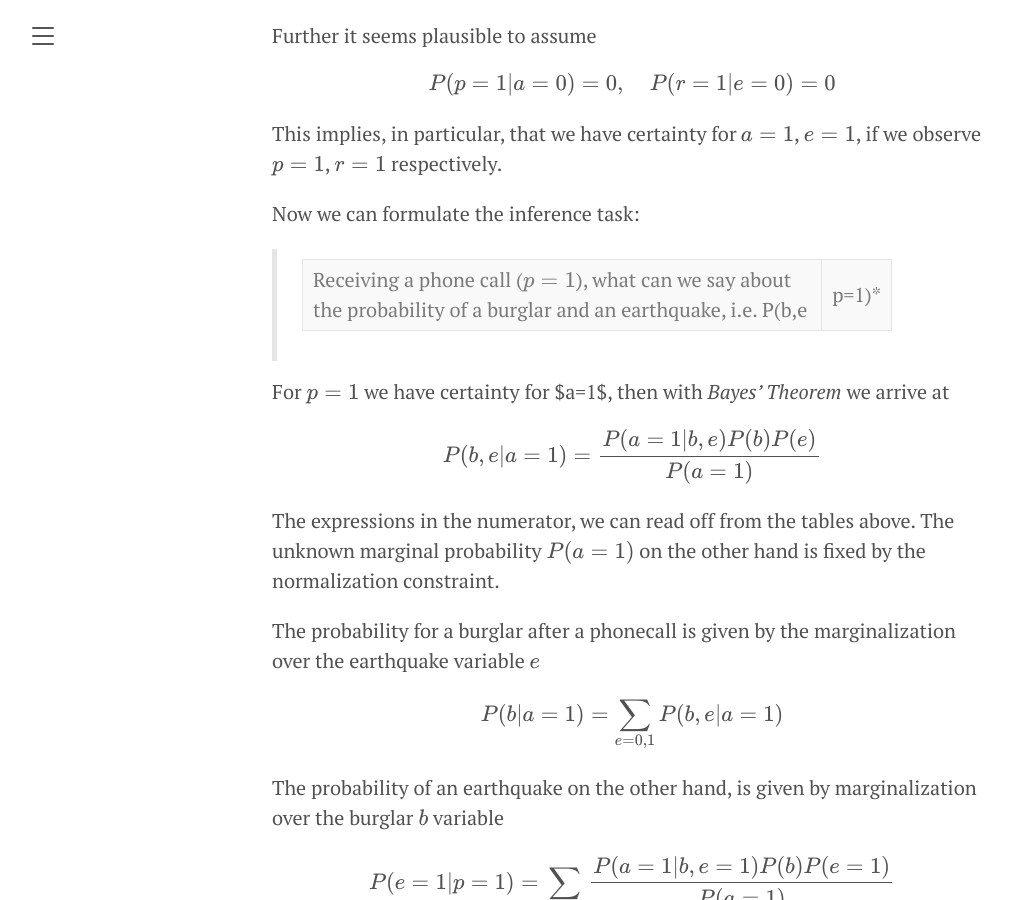
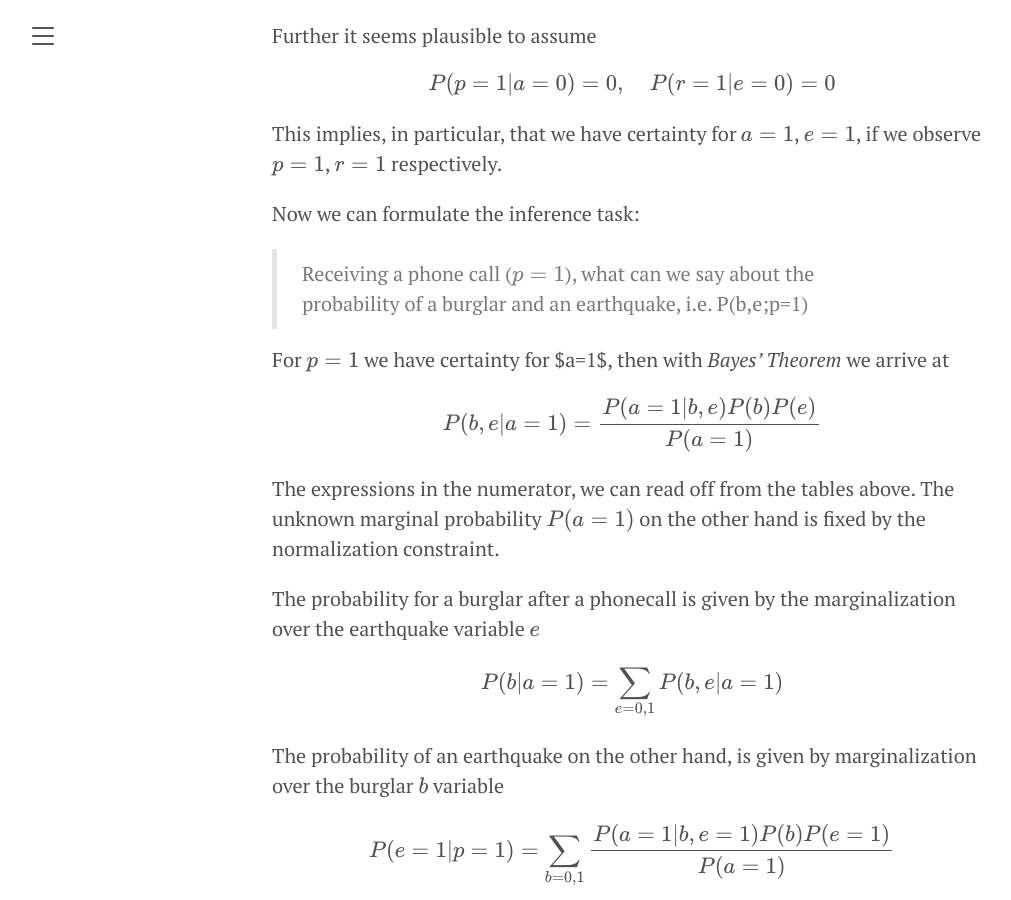
Before and after one commit to BLyndon/bayesian_methods, a Jekyll site: the page built from docs/_posts/2020-07-29-bayesian_inference.md, in a window 1280 px wide and 900 px high, scrolled down 2352 px. Shown: the whole window, without its empty margins (8-1019 px from the left). Built offline with Jekyll 4.4.1, drawn with Linux system fonts in a browser that asks for light colours.

Commit message:
update math syntax

```diff
--- a/docs/_posts/2020-07-29-bayesian_inference.md
+++ b/docs/_posts/2020-07-29-bayesian_inference.md
@@ -61,7 +61,7 @@ This implies, in particular, that we have certainty for $$a=1$$, $$e=1$$, if we
 
 Now we can formulate the inference task:
 
->Receiving a phone call ($$p=1$$), what can we say about the probability of a burglar and an earthquake, i.e. P(b,e|p=1)*
+>Receiving a phone call ($$p=1$$), what can we say about the probability of a burglar and an earthquake, i.e. P(b,e;p=1)
 
 For $$p=1$$ we have certainty for $a=1$, then with *Bayes' Theorem* we arrive at
 
```
